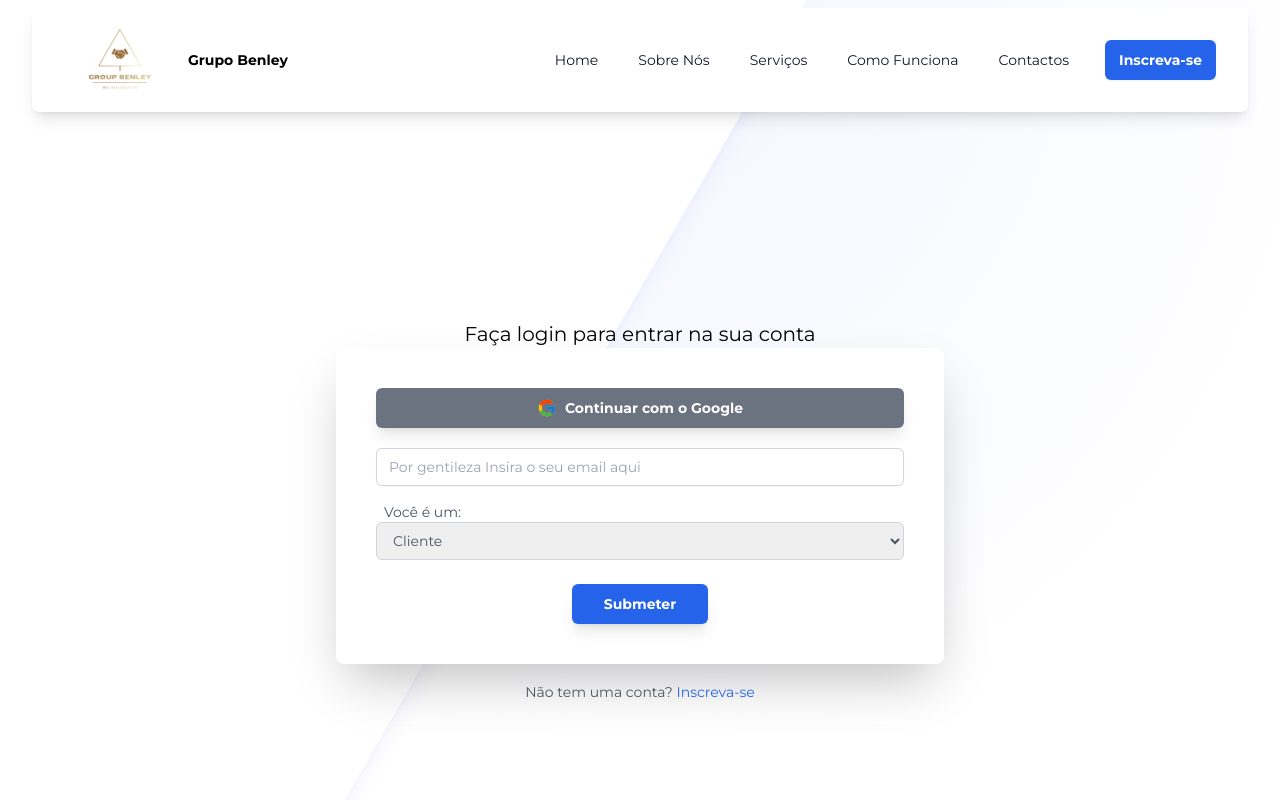
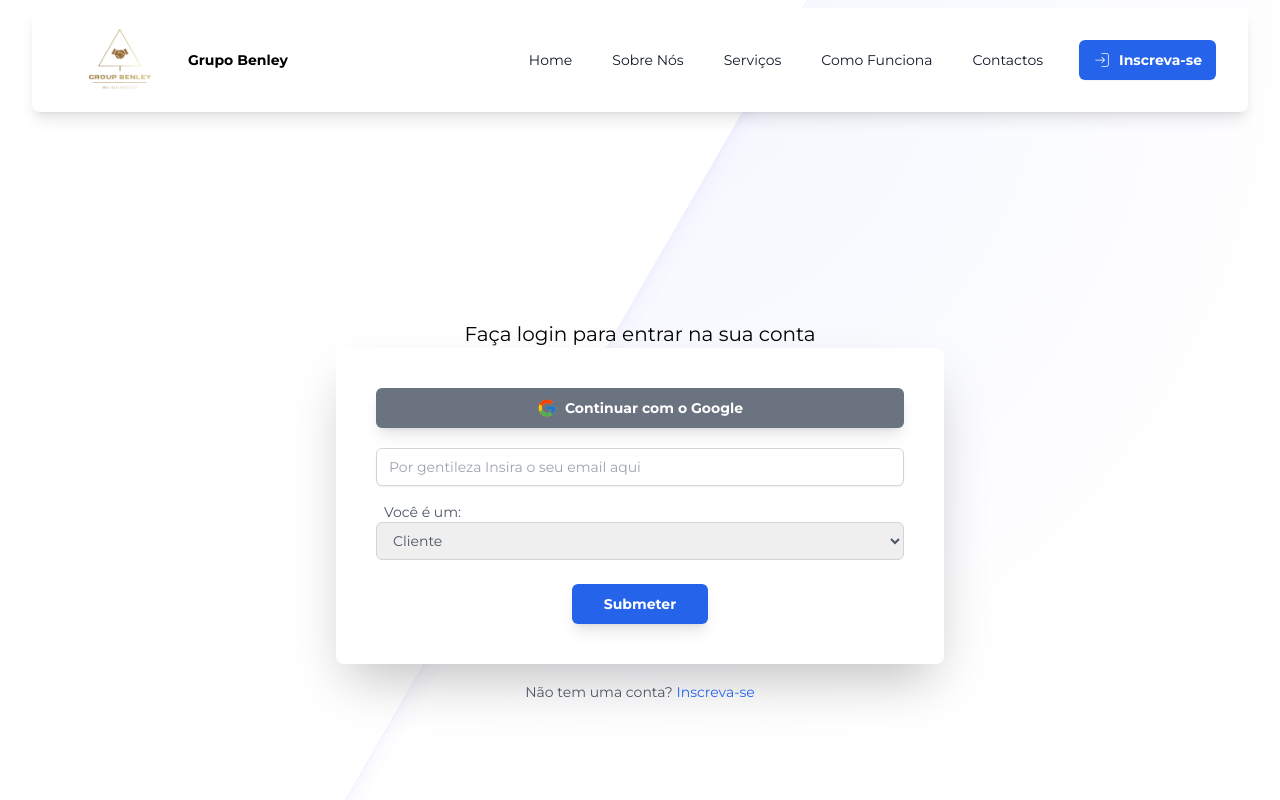
Before and after one commit to darkeny/benley-staggin, a React (Vite) app in the folder ui/evolution/: page /signin in a window 1280 px wide. Built offline with nearby package versions, Linux system fonts and the light colour scheme; no server answers.

Commit message:
chore: adding vercel.json config

```diff
--- a/ui/evolution/src/components/Navbar/index.tsx
+++ b/ui/evolution/src/components/Navbar/index.tsx
@@ -1,5 +1,6 @@
 import React, { useState } from 'react';
 import { useNavigate, NavLink } from 'react-router-dom';
+import { CiLogin } from "react-icons/ci";
 
 const Navbar: React.FC = () => {
     const navigate = useNavigate();
@@ -37,7 +38,7 @@
                             </div>
                         </div>
 
-                        {/* Mobile menu button and sign up button */}
+                        {/* Mobile menu button */}
                         <div className="absolute inset-y-0 right-0 flex items-center sm:hidden">
                             <div className="relative flex items-center space-x-4">
                             </div>
@@ -55,10 +56,11 @@
                             </button>
                         </div>
 
-                        {/* Right Logo and Sign up button for larger screens */}
+                        {/* Right Sign Up Button for larger screens */}
                         <div className="hidden sm:flex absolute inset-y-0 right-0 items-center pr-2 sm:static sm:inset-auto sm:ml-6 sm:pr-0">
                             <div className="relative flex items-center space-x-4">
-                                <button onClick={handleRedirect} className='rounded-md bg-blue-600 px-3.5 py-2.5 text-sm font-semibold text-white shadow-sm hover:bg-blue-500 focus-visible:outline focus-visible:outline-2 focus-visible:outline-offset-2 focus-visible:outline-blue-600'>
+                                <button onClick={handleRedirect} className='flex items-center gap-2 rounded-md bg-blue-600 px-3.5 py-2.5 text-sm font-semibold text-white shadow-sm hover:bg-blue-500 focus-visible:outline focus-visible:outline-2 focus-visible:outline-offset-2 focus-visible:outline-blue-600'>
+                                    <CiLogin size={18} />
                                     Inscreva-se
                                 </button>
                             </div>
@@ -75,7 +77,8 @@
                             <NavLink to="/services" className={({ isActive }) => `block text-sm font-normal leading-6 px-3 py-2 ${isActive ? 'text-blue-500 border-b-2 border-blue-500' : 'text-gray-900 hover:text-blue-500'} whitespace-nowrap`}>Serviços</NavLink>
                             <NavLink to="/howabout" className={({ isActive }) => `block text-sm font-normal leading-6 px-3 py-2 ${isActive ? 'text-blue-500 border-b-2 border-blue-500' : 'text-gray-900 hover:text-blue-500'} whitespace-nowrap`}>Como Funciona</NavLink>
                             <NavLink to="/contact" className={({ isActive }) => `block text-sm font-normal leading-6 px-3 py-2 ${isActive ? 'text-blue-500 border-b-2 border-blue-500' : 'text-gray-900 hover:text-blue-500'} whitespace-nowrap`}>Contactos</NavLink>
-                            <button onClick={handleRedirect} className='block w-full text-left rounded-md bg-blue-600 px-3.5 py-2.5 text-sm font-semibold text-white shadow-sm hover:bg-blue-500 focus-visible:outline focus-visible:outline-2 focus-visible:outline-offset-2 focus-visible:outline-blue-600'>
+                            <button onClick={handleRedirect} className='flex items-center gap-2 w-full text-left rounded-md bg-blue-600 px-3.5 py-2.5 text-sm font-semibold text-white shadow-sm hover:bg-blue-500 focus-visible:outline focus-visible:outline-2 focus-visible:outline-offset-2 focus-visible:outline-blue-600'>
+                                <CiLogin size={18} />
                                 Inscreva-se
                             </button>
                         </div>
```
Also changed, not shown: ui/evolution/vercel.json (added).
